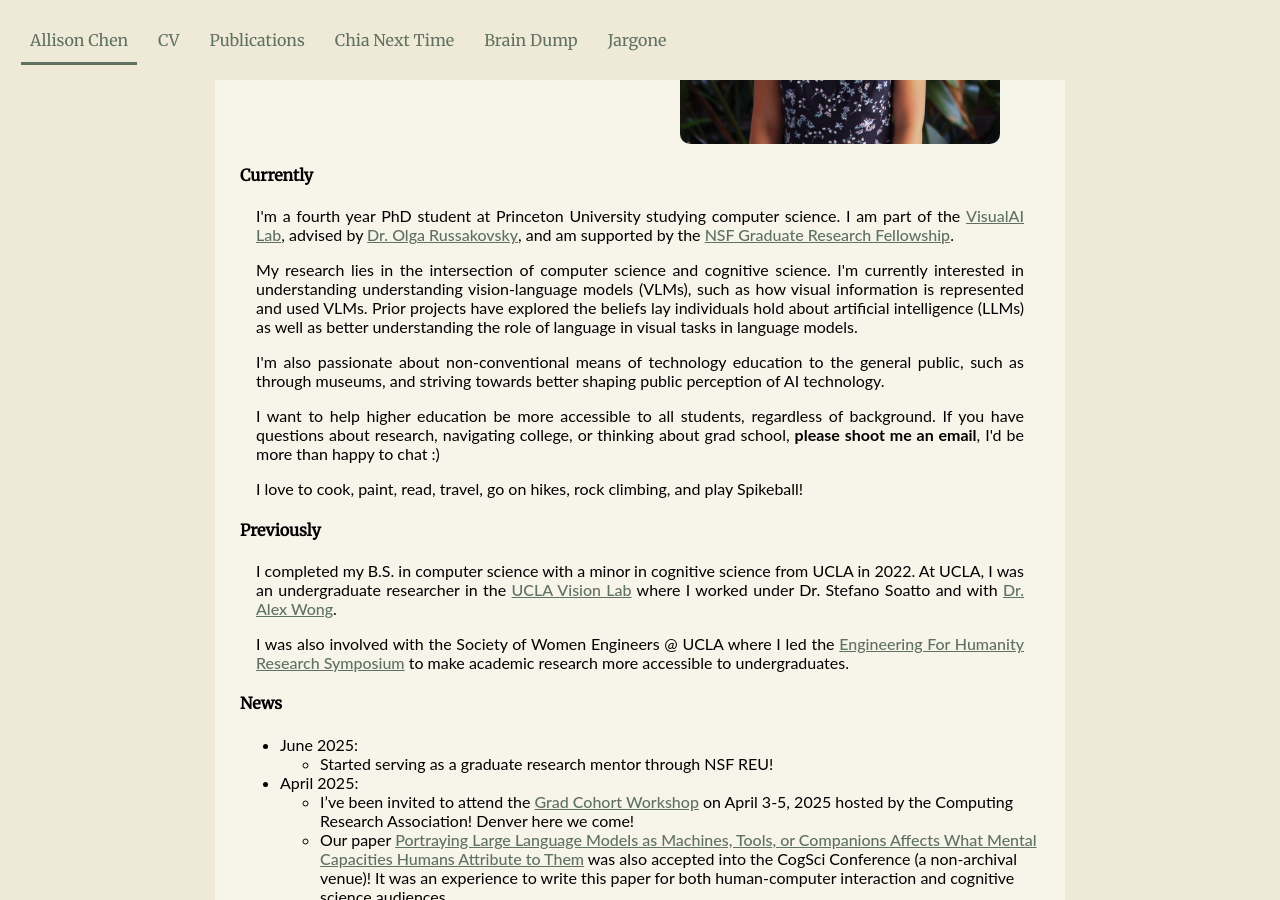
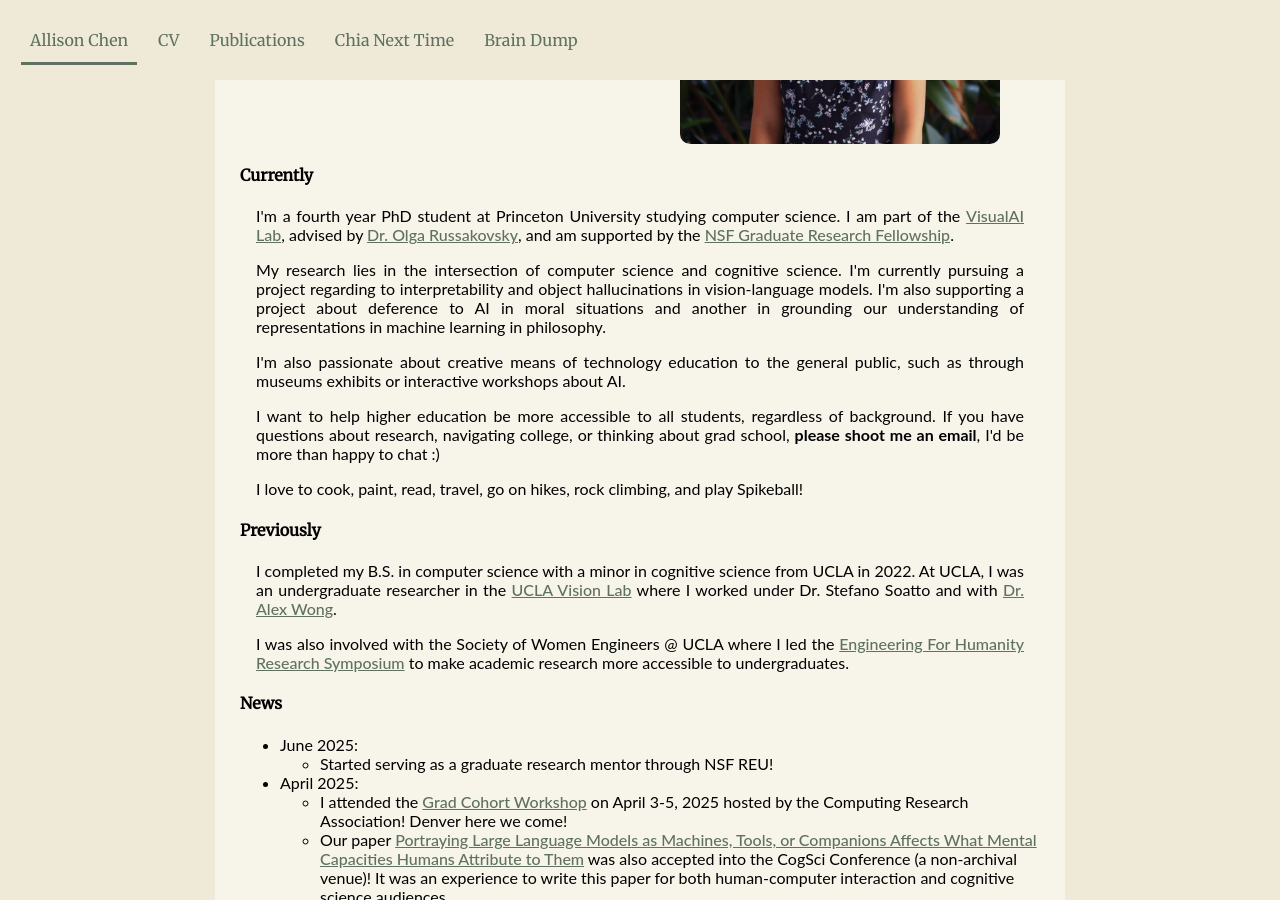
Before and after one commit to allisonchen23/allisonchen23.github.io, a Jekyll site: the page built from index.md, in a window 1280 px wide and 900 px high, scrolled down 301 px. Built offline with Jekyll 4.4.1, drawn with Linux system fonts in a browser that asks for light colours; nearby versions of some CDN libraries.

Commit message:
updated index, removed insta and jargone

```diff
--- a/_data/navigation.yml
+++ b/_data/navigation.yml
@@ -18,6 +18,6 @@
   url: /brain_dump/index
   nav_category: brain_dump
 
-- title: Jargone
-  url: /jargone/index
-  nav_category: jargone
+# - title: Jargone
+#   url: /jargone/index
+#   nav_category: jargone
--- a/_includes/contact_me.html
+++ b/_includes/contact_me.html
@@ -3,7 +3,7 @@
       <li class="list-inline-item"><a href="https://www.linkedin.com/in/allison-chen-576136147"><i class="fa fa-linkedin-square"></i></a></li>
       <li class="list-inline-item"><a href="https://github.com/allisonchen23"><i class="fa fa-github" aria-hidden="true"></i></a></li>
       <li class="list-inline-item"><a href="mailto:ac4802@princeton.edu" target="_self"><i class="fa fa-envelope"></i></a></li>
-      <li class="list-inline-item"><a href="https://www.instagram.com/allison_chen7"><i class="fa fa-instagram"></i></a></li>
+      <!-- <li class="list-inline-item"><a href="https://www.instagram.com/allison_chen7"><i class="fa fa-instagram"></i></a></li> -->
       <li class="list-inline-item"><a href="https://twitter.com/allisonchen_227"><i class="fa fa-twitter"></i></a></li>
   </ul>
 </div>
--- a/index.md
+++ b/index.md
@@ -20,8 +20,8 @@ nav_category: home
 	<div>
 		<h4>Currently</h4>
 		<p>I'm a fourth year PhD student at Princeton University studying computer science. I am part of the <a href="https://visualai.princeton.edu/">VisualAI Lab</a>, advised by <a href="https://www.cs.princeton.edu/~olgarus/">Dr. Olga Russakovsky</a>, and am supported by the <a href="https://www.nsfgrfp.org/">NSF Graduate Research Fellowship</a>. </p>
-		<p>My research lies in the intersection of computer science and cognitive science. I'm currently interested in understanding understanding vision-language models (VLMs), such as how visual information is represented and used VLMs. Prior projects have explored the beliefs lay individuals hold about artificial intelligence (LLMs) as well as better understanding the role of language in visual tasks in language models.</p>
-		<p>I'm also passionate about non-conventional means of technology education to the general public, such as through museums, and striving towards better shaping public perception of AI technology.</p>
+		<p>My research lies in the intersection of computer science and cognitive science. I'm currently pursuing a project regarding to interpretability and object hallucinations in vision-language models. I'm also supporting a project about deference to AI in moral situations and another in grounding our understanding of representations in machine learning in philosophy.</p>
+		<p>I'm also passionate about creative means of technology education to the general public, such as through museums exhibits or interactive workshops about AI.</p>
 		<p>I want to help higher education be more accessible to all students, regardless of background. If you have questions about research, navigating college, or thinking about grad school, <b>please shoot me an email</b>, I'd be more than happy to chat :) </p>
 		<p>I love to cook, paint, read, travel, go on hikes, rock climbing, and play Spikeball!</p>
 
@@ -36,7 +36,7 @@ nav_category: home
 * June 2025:
 	* Started serving as a graduate research mentor through NSF REU!
 * April 2025:
-	* I've been invited to attend the [Grad Cohort Workshop](https://cra.org/cra-wp/events/2025-cra-wp-grad-cohort-workshops/) on April 3-5, 2025 hosted by the Computing Research Association! Denver here we come!
+	* I attended the [Grad Cohort Workshop](https://cra.org/cra-wp/events/2025-cra-wp-grad-cohort-workshops/) on April 3-5, 2025 hosted by the Computing Research Association! Denver here we come!
 	* Our paper [Portraying Large Language Models as Machines, Tools, or Companions Affects What Mental Capacities Humans Attribute to Them](assets/portraying_cogsci.pdf) was also accepted into the CogSci Conference (a non-archival venue)! It was an experience to write this paper for both human-computer interaction and cognitive science audiences.
 * February 2025:
 	* Our paper [Portraying Large Language Models as Machines, Tools, or Companions Affects What Mental Capacities Humans Attribute to Them](https://dl.acm.org/doi/abs/10.1145/3706599.3719710) was accepted to CHI's Extended Abstracts (semi-archival) track!
```
Also changed, not shown: 1 other file.
